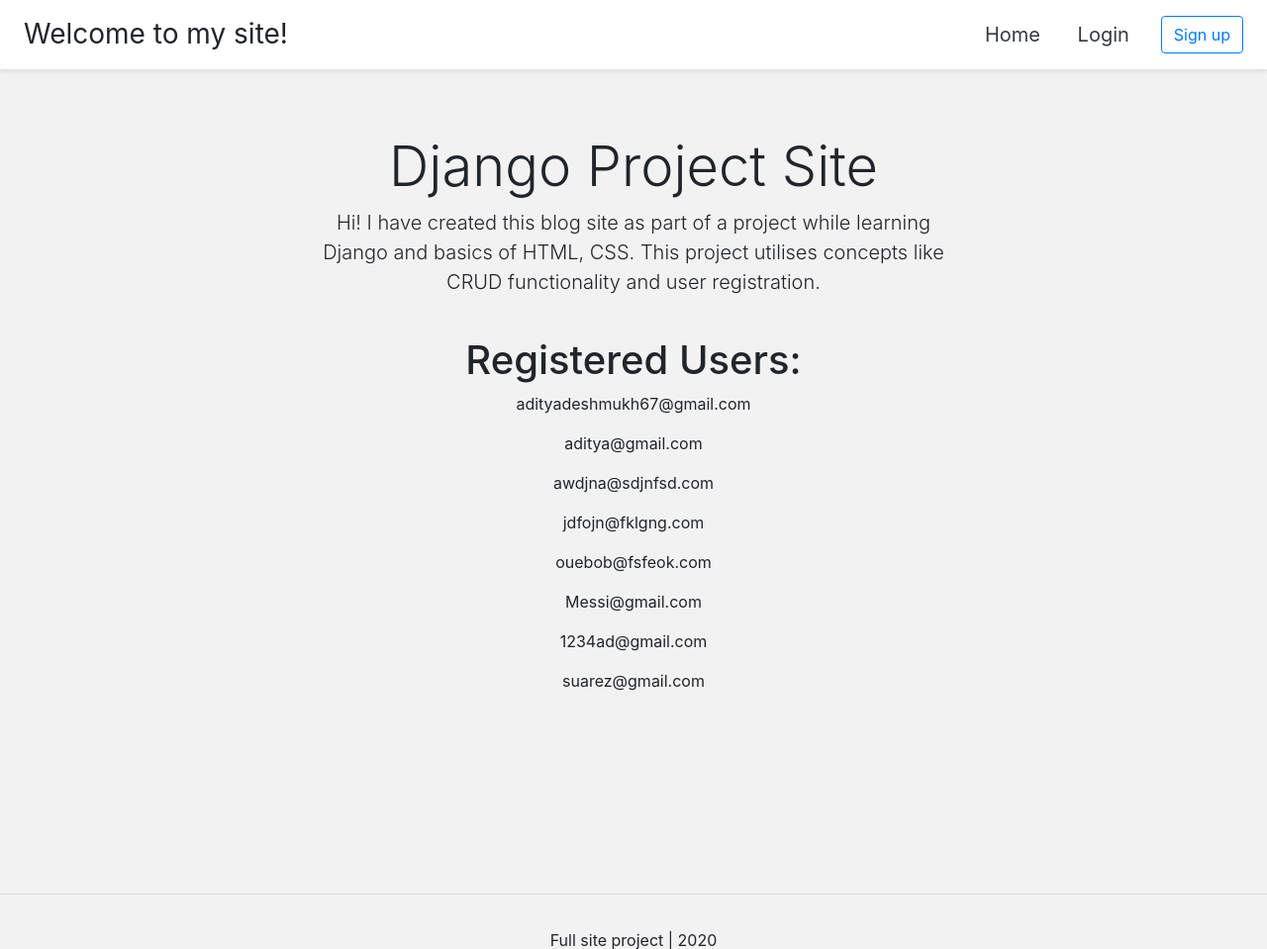
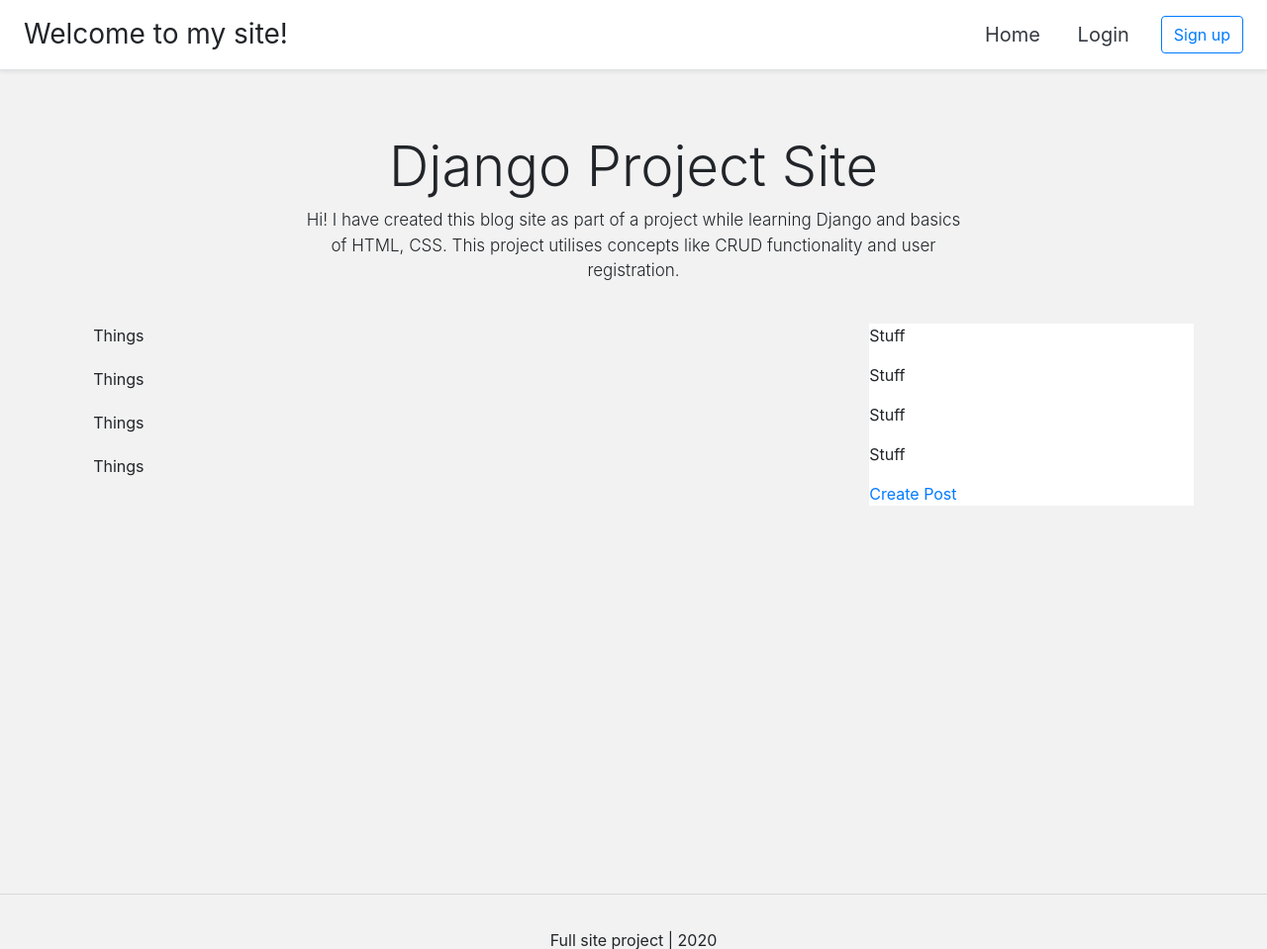
Before and after one commit to adidesh07/my-site, a Django app: page / in a window 1280 px wide. Shown: the top 959 px of the page at 99% size. Run offline with Django 3.2, Linux system fonts and the light colour scheme; data comes from the database, SQL or seed files in the repository; some libraries are stand-ins or nearby versions.

Commit message:
New app for creating posts

```diff
--- /dev/null
+++ b/src/blog/templates/blog/create_blog.html
@@ -0,0 +1,6 @@
+{% extends 'base.html' %}
+{% block content %}
+
+<p>Create a new blog</p>
+
+{% endblock %}
--- /dev/null
+++ b/src/blog/urls.py
@@ -0,0 +1,8 @@
+from django.urls import path
+from .views import create_blog_view
+
+app_name = 'blog'
+
+urlpatterns = [
+    path('create/', create_blog_view, name='create'),
+]
--- a/src/blog/views.py
+++ b/src/blog/views.py
@@ -1,3 +1,7 @@
 from django.shortcuts import render
+from .models import BlogPost
 
 # Create your views here.
+
+def create_blog_view(request):
+    return render(request, 'blog/create_blog.html', {})
--- a/src/mysite/urls.py
+++ b/src/mysite/urls.py
@@ -14,7 +14,7 @@ Including another URLconf
     2. Add a URL to urlpatterns:  path('blog/', include('blog.urls'))
 """
 from django.contrib import admin
-from django.urls import path
+from django.urls import path, include
 from django.conf import settings
 from django.conf.urls.static import static
 from django.contrib.auth import views as auth_views
@@ -27,6 +27,7 @@ from account.views import (registration_view,
 urlpatterns = [
     path('admin/', admin.site.urls),
     path('', home_screen_view, name='home'),
+    path('blog/', include('blog.urls', 'blog')),
     path('register/', registration_view, name='register'),
     path('logout/', logout_view, name='logout'),
     path('login/', login_view, name='login'),
--- a/src/personal/templates/personal/home.html
+++ b/src/personal/templates/personal/home.html
@@ -1,18 +1,93 @@
 {% extends 'base.html' %}
 {% block content %}
+
+<style type="text/css">
+
+	@media (max-width: 768px) {
+		.right-column{
+			margin-left: 0px;
+		}
+	}
+
+	@media (min-width: 768px) {
+		.right-column{
+			margin-left: 20px;
+		}
+	}
+
+	.blog-post-container{
+		margin-bottom: 20px;
+		width: 100%;
+	}
+	.create-post-bar{
+		background-color: #fff;
+		margin-bottom:20px;
+	}
+
+	.left-column{
+		padding:0px;
+	}
+
+	.right-column{
+		padding:0px;
+	}
+	.lead{
+		font-size: 17px;
+	}
+</style>
+
 
 <div class="pricing-header px-3 py-3 pt-md-5 pb-md-4 mx-auto text-center">
   <h1 class="display-4">Django Project Site</h1>
   <p class="lead">Hi! I have created this blog site as part of a project while learning Django and basics of HTML, CSS. This project utilises concepts like CRUD functionality and user registration.</p>
 </div>
 
-<div class="container">
-    <div class="d-flex flex-column" style="text-align: center;">
-      <h1>Registered Users:</h1>
-        {% for account in accounts %}
-            <p>{{account}}</p>
-        {% endfor %}
+    <div class="row">
+
+        <!--Right "CREATE POST" bar-->
+
+        <div class="create-post-bar d-lg-none col-lg-7 offset-lg-1">
+            <a href="{% url 'blog:create' %}">Create Post</a>
+        </div>
+
+        <!--END Right "CREATE POST" bar-->
+
+        <!--Blog Feed-->
+
+        <div class="left-column col-lg-7 offset-lg-1">
+            <div class="blog-post-container">
+                <p>Things</p>
+            </div>
+
+            <div class="blog-post-container">
+                <p>Things</p>
+            </div>
+
+            <div class="blog-post-container">
+                <p>Things</p>
+            </div>
+
+            <div class="blog-post-container">
+                <p>Things</p>
+            </div>
+        </div>
+
+        <!--End Blog Feed-->
+
+        <!--Right "CREATE POST" column-->
+
+        <div class="right-column col-lg-3 d-lg-flex d-none flex-column">
+            <div class="create-post-bar">
+                <p>Stuff</p>
+                <p>Stuff</p>
+                <p>Stuff</p>
+                <p>Stuff</p>
+                <a href="{% url 'blog:create' %}">Create Post</a>
+            </div>
+        </div>
+
+        <!--END Right "CREATE POST" column-->
     </div>
-</div>
+
 
 {% endblock content %}
```
